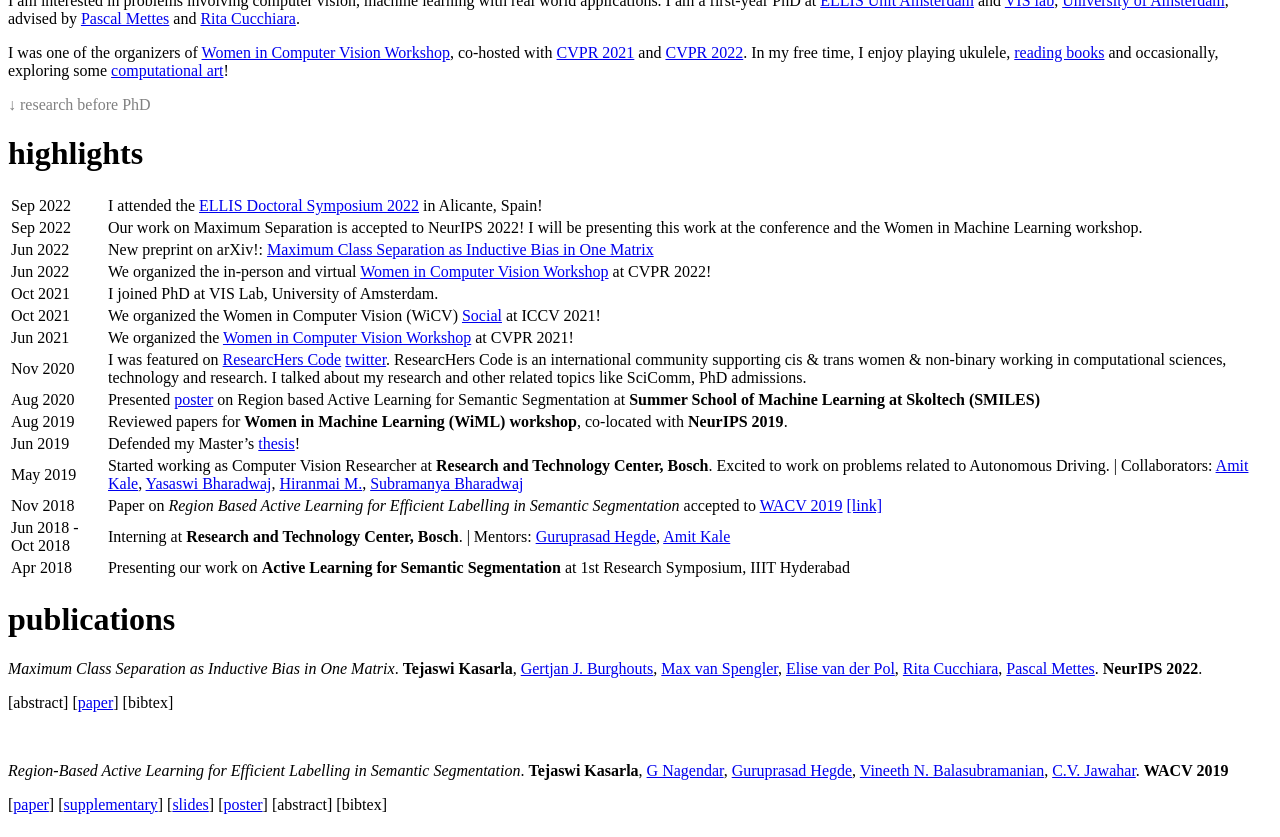
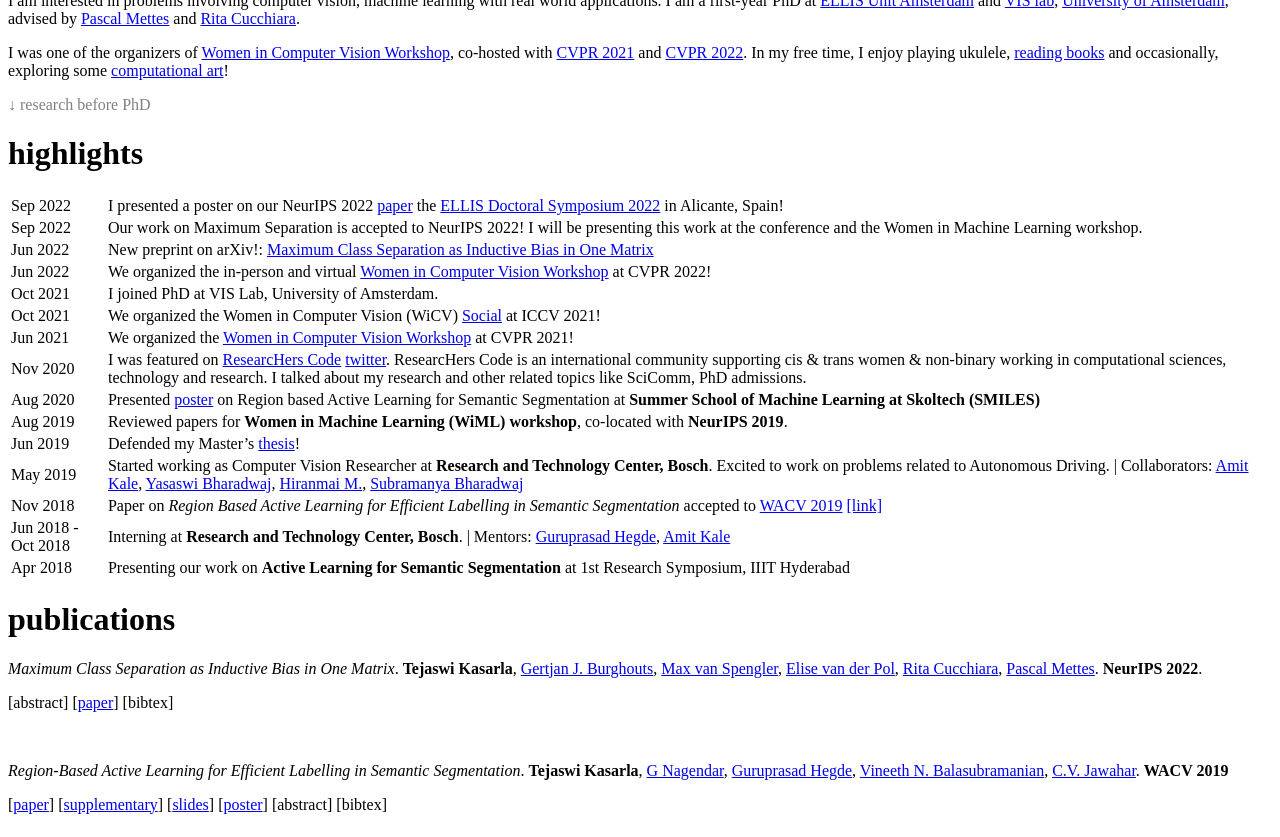
Before and after one commit to tkasarla/tkasarla.github.io, a Jekyll site: the page built from index.md, in a window 1280 px wide and 900 px high, scrolled down 1055 px, cut to the strip 63-900 px from the top of the window. Built offline with Jekyll 4.4.1, drawn with Linux system fonts in a browser that asks for light colours.

Commit message:
updated index file and table scroll for mobile website

```diff
--- a/_sass/tables.scss
+++ b/_sass/tables.scss
@@ -9,6 +9,7 @@
   max-width: 100%;
   margin-bottom: $sp-5;
   overflow-x: auto;
+  // overflow-y: auto;
   border-collapse: separate;
   box-shadow: 0 1px 3px rgba(0, 0, 0, 0.04), 0 4px 14px rgba(0, 0, 0, 0.02);
 
@@ -53,6 +54,7 @@
 }
 
 tbody {
+    overflow-x: auto;
     overflow-y: scroll;
     display: block;
     height: 150px;
--- a/index.md
+++ b/index.md
@@ -53,7 +53,7 @@
 
 # highlights
 
-Sep 2022 | I attended the [ELLIS Doctoral Symposium 2022](https://ellisalicante.org/eds2022/) in Alicante, Spain!
+Sep 2022 | I presented a poster on our NeurIPS 2022 [paper](https://arxiv.org/abs/2206.08704) the [ELLIS Doctoral Symposium 2022](https://ellisalicante.org/eds2022/) in Alicante, Spain!
 Sep 2022 | Our work on Maximum Separation is accepted to NeurIPS 2022! I will be presenting this work at the conference and the Women in Machine Learning workshop.
 Jun 2022 | New preprint on arXiv!: [Maximum Class Separation as Inductive Bias in One Matrix](https://arxiv.org/abs/2206.08704)
 Jun 2022 | We organized the in-person and virtual [Women in Computer Vision Workshop](https://sites.google.com/view/wicvcvpr2022/home) at CVPR 2022!
```
